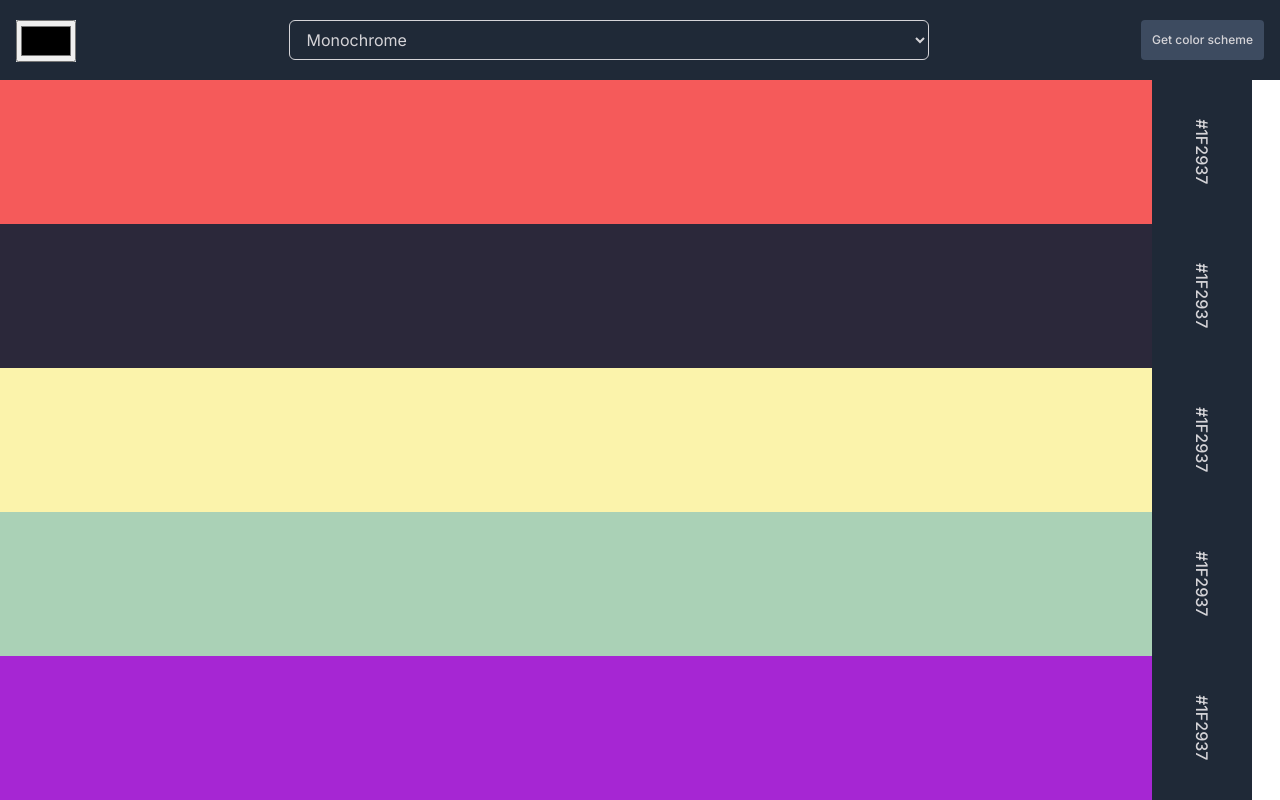
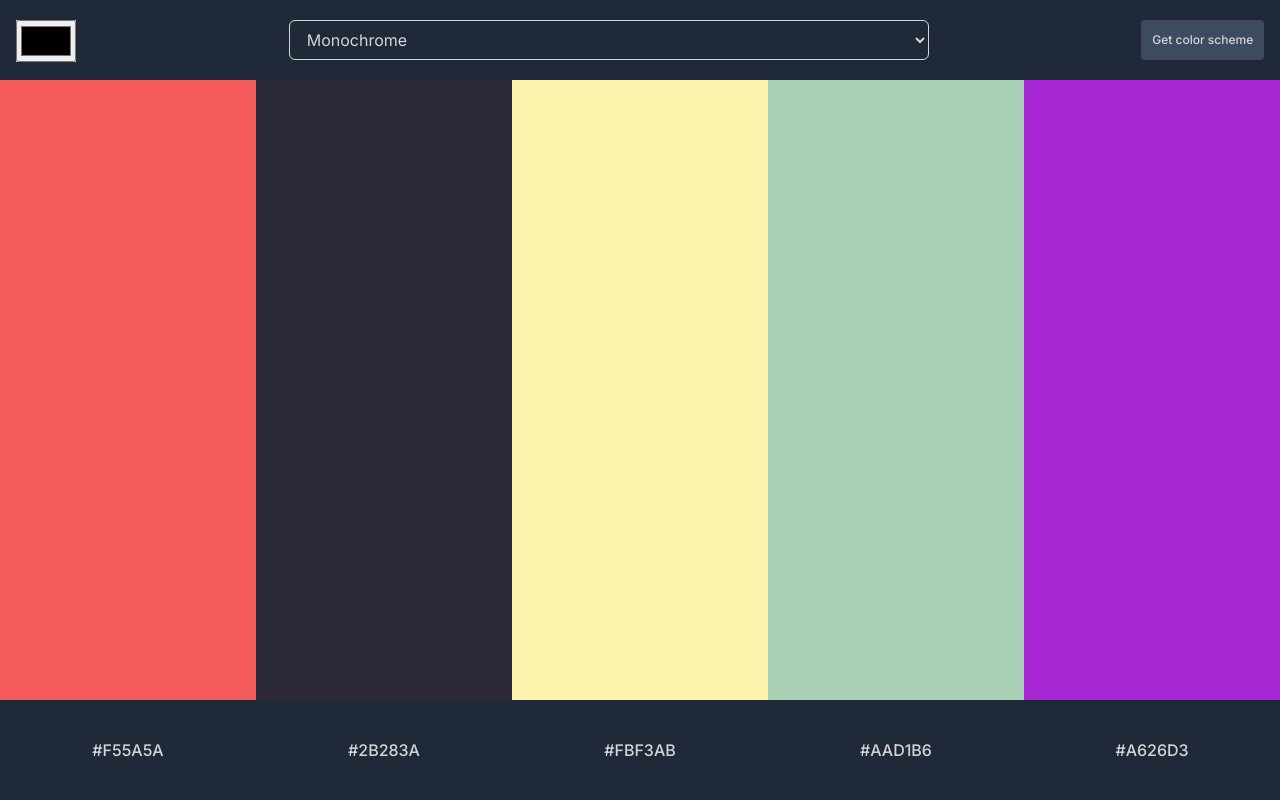
Before and after one commit to ringtho/color-scheme-generator, a website built with Vite: page index.html in a window 1280 px wide. Built offline with nearby package versions, Linux system fonts and the light colour scheme.

Commit message:
Added responsiveness by use of relative units and making the CSS more DRYER

```diff
--- a/index.css
+++ b/index.css
@@ -2,6 +2,7 @@ html, body {
     margin: 0;
     padding: 0;
     height: 100vh;
+    width: 100vw;
     font-family: 'Inter', sans-serif;
 }
 
@@ -11,12 +12,18 @@ html, body {
 
 header {
     height: 10vh;
+    width: 100%;
+    padding: 1.25em 1em;
+    background-color: #1F2937;
+    gap: 14px;
+    justify-content: space-between;
+}
+
+header,
+.main-container,
+.main-color,
+.color-code {
     display: flex;
-    justify-content: space-between;
-    gap: 14px;
-    width: 100%;
-    padding: 20px 16px;
-    background-color: #1F2937;
 }
 
 .color-picker-container {
@@ -30,9 +37,12 @@ header {
     height: 100%;
 }
 
+.main-container {
+    flex-direction: column;
+}
+
 .main-color {
     min-height: 18vh;
-    display: flex;
 }
 
 .color {
@@ -40,11 +50,10 @@ header {
 }
 
 .color-code {
+    width: 10%;
     min-width: 100px;
+    color: #D5D4D8;
     background-color: #1F2937;
-    text-orientation: sideways-right;
-    color: #D5D4D8;
-    display: flex;
     justify-content: center;
     align-items: center;
 }
@@ -52,7 +61,6 @@ header {
 .color-code p {
     writing-mode: vertical-rl;
     text-orientation: sideways;
-    font-weight: 500;
 }
 
 select {
@@ -62,17 +70,54 @@ select {
     background-color: #1F2937;
     width: 50vw;
     font-weight: 400;
-    padding: 9px 13px;
+    padding: 0.5625em 0.8125em;
+}
+
+.color-code p,
+button {
+    font-weight: 500;
 }
 
 
 button {
-    padding: 13px 11px;
-    font-size: 12px;
-    font-weight: 500;
+    padding: 1em 0.9em;
+    font-size: 0.75rem;
     color: #D5D4D8;
     background-color: #3D4B60;
     border-radius: 4px;
     border: none;
     cursor: pointer;
 }
+
+button:hover,
+button:focus {
+    background-color: #F55A5A;
+    color: #fff;
+}
+
+@media (min-width: 720px) {
+    .main-container {
+        flex-direction: row;
+    }
+
+    .main-color {
+        flex-direction: column;
+        width: 20vw;
+        height: 90vh;
+    }
+
+    .color {
+        width: 100%;
+        height: 90%;
+    }
+
+    .color-code {
+        height: 10%;
+        min-height: 100px;
+        width: 100%;
+    }
+
+    .color-code p{
+        writing-mode: revert;
+    }
+}
--- a/index.html
+++ b/index.html
@@ -23,35 +23,35 @@
             </select>
             <button id="submit-btn">Get color scheme</button>
         </header>
-        <main id="main-container">
+        <main id="main-container" class="main-container">
             <section class="main-color">
                 <div class="color" style="background-color:#F55A5A;"></div>
                 <div class="color-code">
-                    <p>#1F2937</p>
+                    <p>#F55A5A</p>
                 </div>
             </section>
             <section class="main-color">
                 <div class="color" style="background-color:#2B283A;"></div>
                 <div class="color-code">
-                    <p>#1F2937</p>
+                    <p>#2B283A</p>
                 </div>
             </section>
             <section class="main-color">
                 <div class="color" style="background-color:#FBF3AB;"></div>
                 <div class="color-code">
-                    <p>#1F2937</p>
+                    <p>#FBF3AB</p>
                 </div>
             </section>
             <section class="main-color">
                 <div class="color" style="background-color:#AAD1B6;"></div>
                 <div class="color-code">
-                    <p>#1F2937</p>
+                    <p>#AAD1B6</p>
                 </div>
             </section>
             <section class="main-color">
                 <div class="color" style="background-color:#A626D3;"></div>
                 <div class="color-code">
-                    <p>#1F2937</p>
+                    <p>#A626D3</p>
                 </div>
             </section>
         </main>
```
